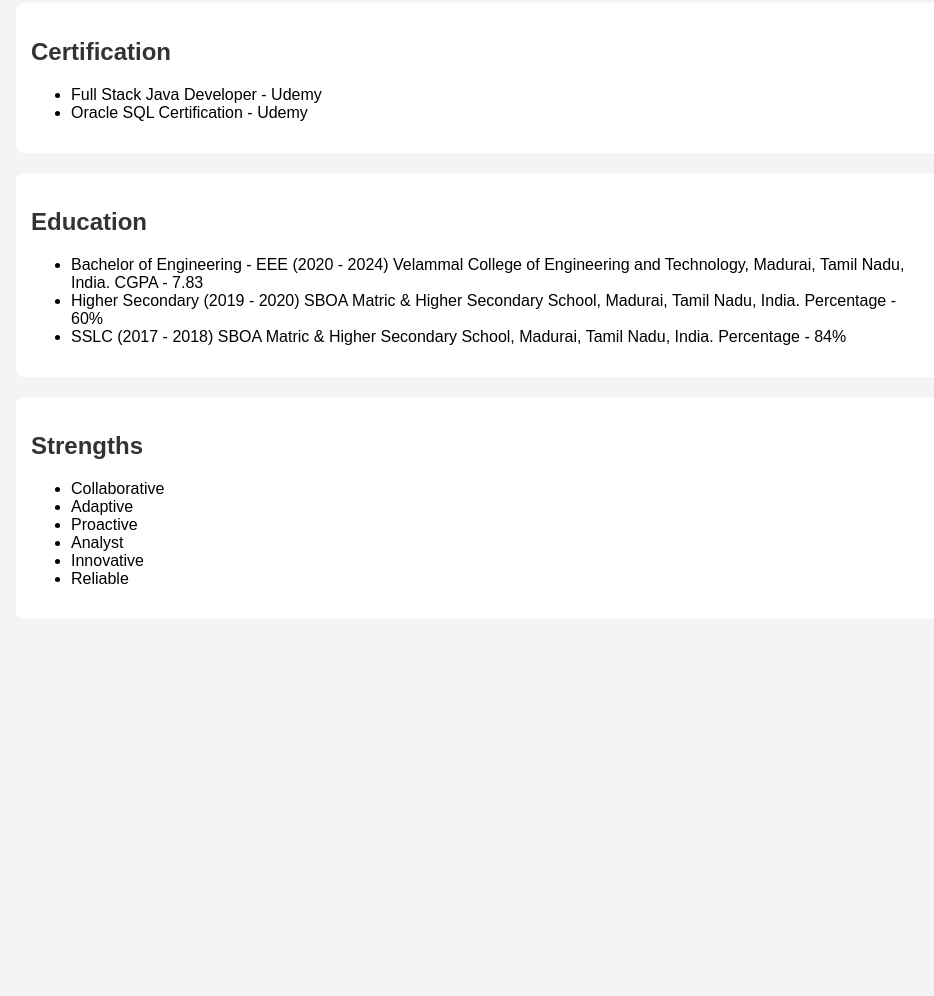
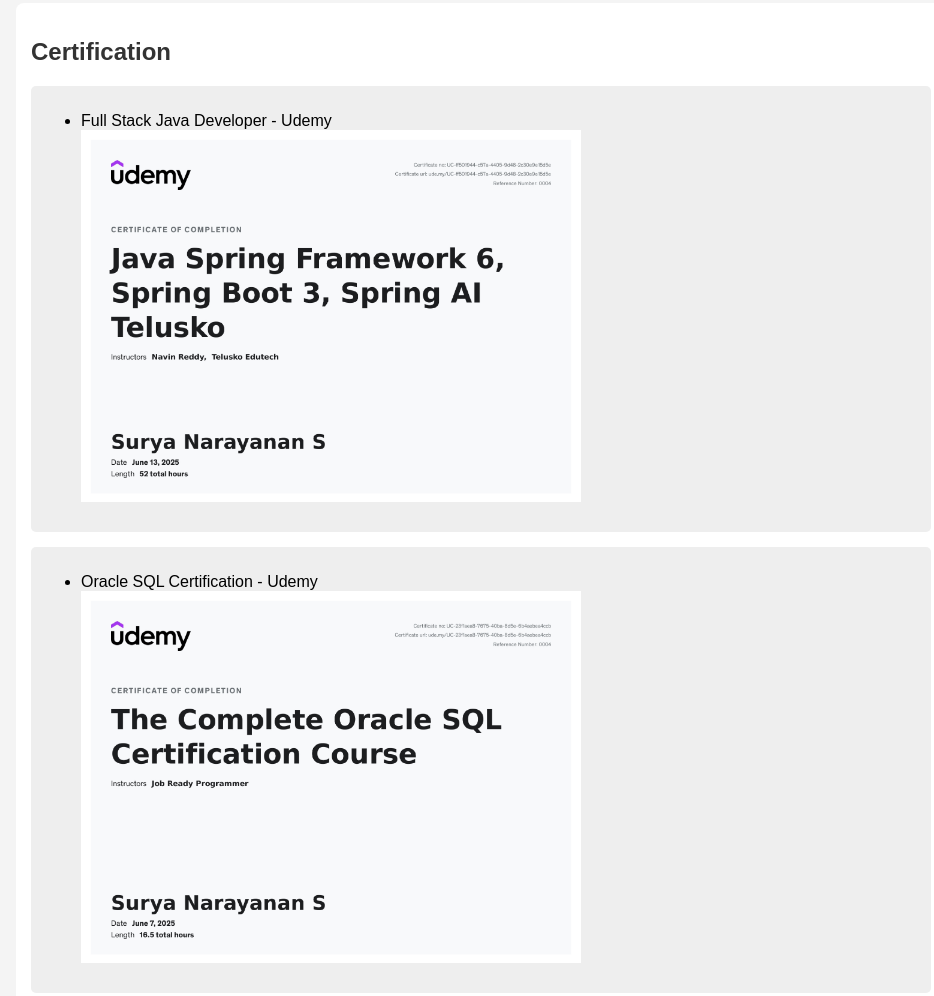
Before and after one commit to Surya2902/Portfolio, a plain HTML site: page Main.html in a window 1280 px wide. Shown: the part 1511-2507 px from the top of the page, without its empty margins (159-1093 px from the left). Before the commit the page ends 2130 px from the top, so only its background shows below. Drawn offline with Linux system fonts and the light colour scheme.

Commit message:
Add files via upload

```diff
--- a/Main.html
+++ b/Main.html
@@ -93,10 +93,19 @@
 
 <section id="certification">
     <h2>Certification</h2>
+    <div class="item">
     <ul>
         <li>Full Stack Java Developer - Udemy</li>
+        <img src="Java and Spring framework_page-0001.jpg" alt="Certification Image" width="500">
+    </ul>
+    </div>
+    <div class="item">
+    <ul>
         <li>Oracle SQL Certification - Udemy</li>
+        <img src="The Complete Oracle SQL Certification_page-0001.jpg" alt="Certification Image" width="500">
+
     </ul>
+    </div>
 </section>
 
 <section id="education">
```
Also changed, not shown: Java and Spring framework_page-0001.jpg (added), The Complete Oracle SQL Certification_page-0001.jpg (added).
